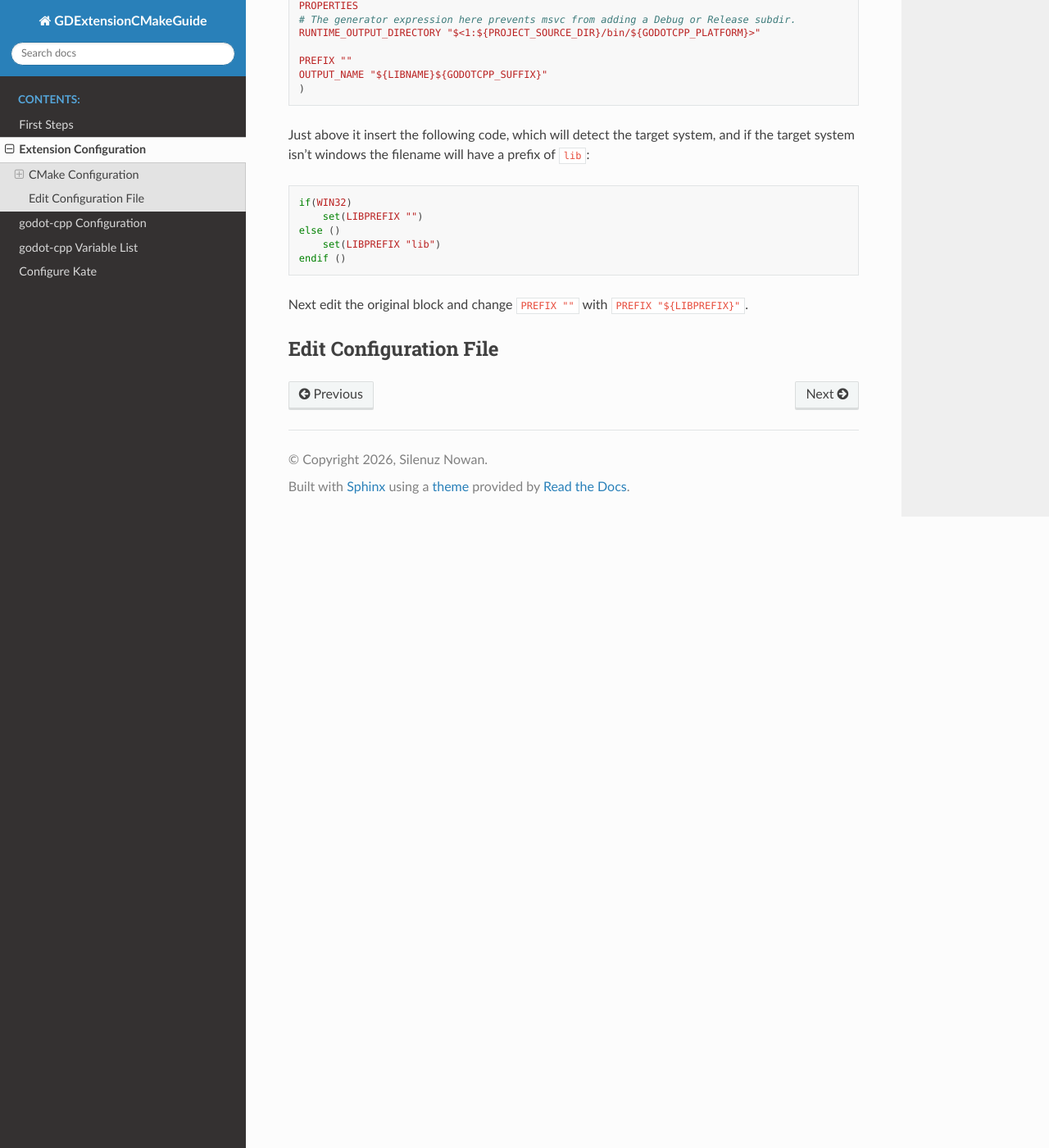
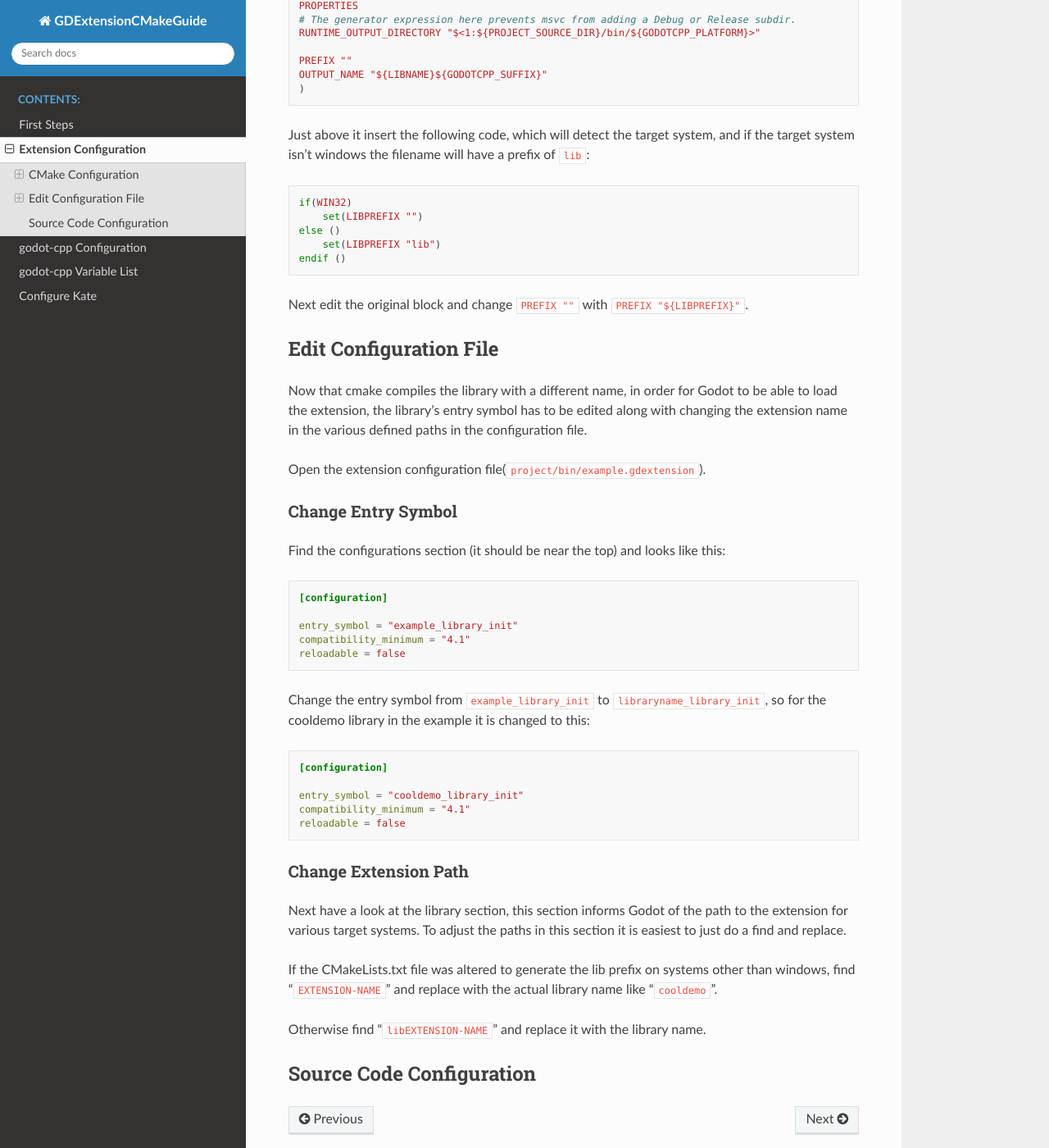
Before and after one commit to silenuz/GDExtension_CMake, a Sphinx documentation site: the page built from docs/source/introduction/extension_configuration.rst, in a window 1280 px wide and 1400 px high, scrolled down 1484 px. Shown: the whole window at 82% size. Built offline with Sphinx 7.4.7 and the Read the Docs theme 3.1.0, drawn with Linux system fonts in a browser that asks for light colours.

Commit message:
extension configuration file changes added.

```diff
--- a/docs/source/introduction/extension_configuration.rst
+++ b/docs/source/introduction/extension_configuration.rst
@@ -84,3 +84,46 @@ Next edit the original block and change ``PREFIX ""`` with ``PREFIX "${LIBPREFIX
 
 Edit Configuration File
 =======================
+
+Now that cmake compiles the library with a different name, in order for Godot to be able to load the extension, the library's entry
+symbol has to be edited along with changing the extension name in the various defined paths in the configuration file.
+
+Open the extension configuration file(``project/bin/example.gdextension``).
+
+Change Entry Symbol
+^^^^^^^^^^^^^^^^^^^
+
+Find the configurations section (it should be near the top) and looks like this:
+
+.. code:: INI
+
+    [configuration]
+
+    entry_symbol = "example_library_init"
+    compatibility_minimum = "4.1"
+    reloadable = false
+
+Change the entry symbol from ``example_library_init`` to ``libraryname_library_init``, so for the cooldemo
+library in the example it is changed to this:
+
+.. code:: INI
+
+    [configuration]
+
+    entry_symbol = "cooldemo_library_init"
+    compatibility_minimum = "4.1"
+    reloadable = false
+
+Change Extension Path
+^^^^^^^^^^^^^^^^^^^^^
+
+Next have a look at the library section, this section informs Godot of the path to the extension for various target
+systems.  To adjust the paths in this section it is easiest to just do a find and replace.
+
+If the CMakeLists.txt file was altered to generate the lib prefix on systems other than windows,
+find "``EXTENSION-NAME``" and replace with the actual library name like "``cooldemo``".
+
+Otherwise find "``libEXTENSION-NAME``" and replace it with the library name.
+
+Source Code Configuration
+=========================
```
